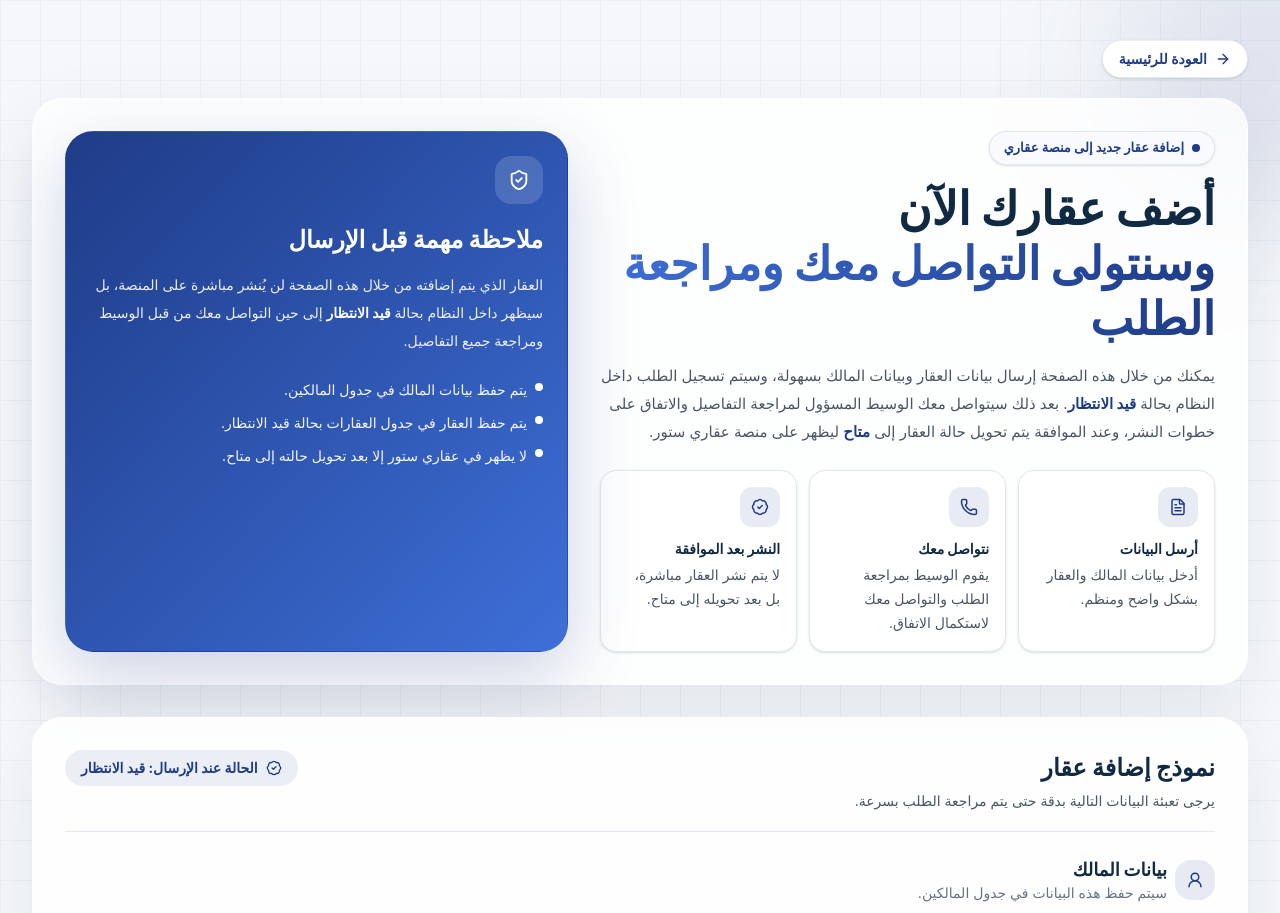
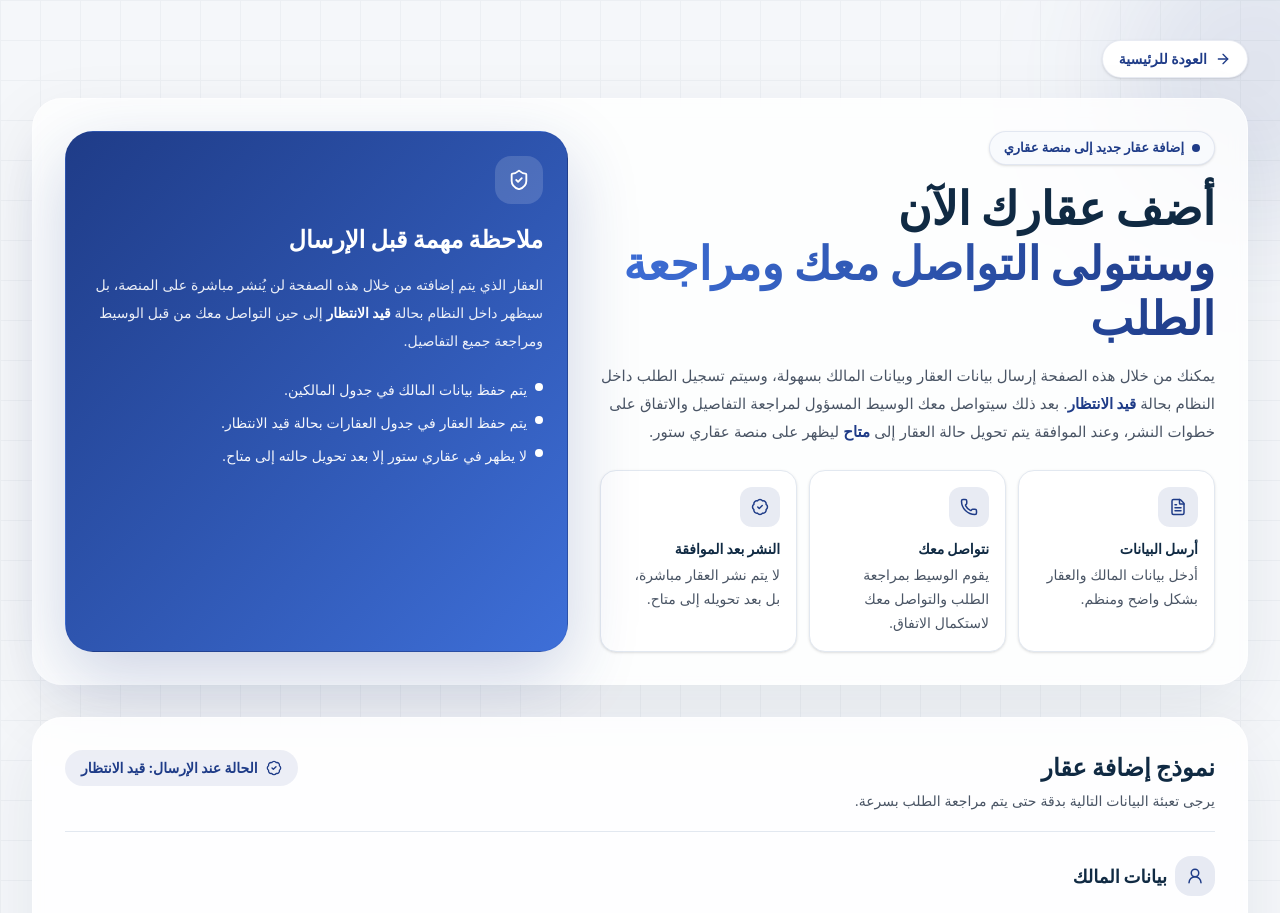
Before and after one commit to nesmamanasra/Property-Management-Platform, a React (Vite) app: page /add-property in a window 1280 px wide. Shown: the top 913 px of the page. Built offline with nearby package versions, Linux system fonts and the light colour scheme; no server answers; the database is empty.

Commit message:
remove this text

```diff
--- a/src/pages/AddPropertyPage.jsx
+++ b/src/pages/AddPropertyPage.jsx
@@ -437,9 +437,6 @@
                   <h3 className="text-[18px] font-extrabold text-[#102A43]">
                     بيانات المالك
                   </h3>
-                  <p className="text-sm text-gray-500">
-                    سيتم حفظ هذه البيانات في جدول المالكين.
-                  </p>
                 </div>
               </div>
 
```
